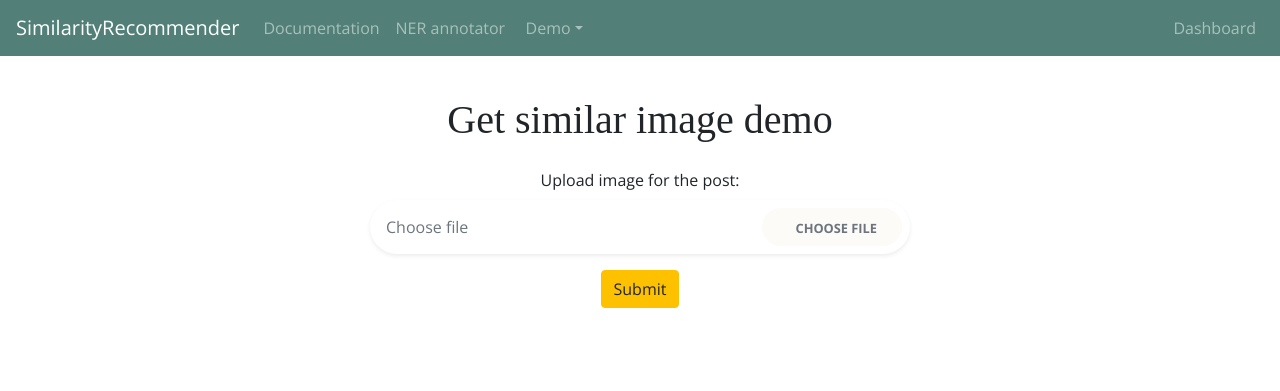
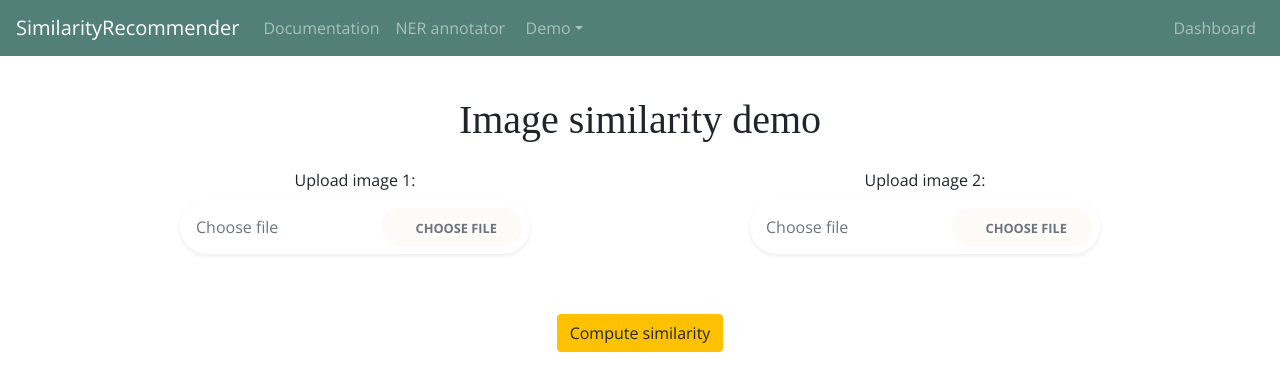
Before and after one commit to mdiannna/AIRecommenderSimilarPosts, a Python web app: template AppServer/templates/demo_similar_images.html in a window 1280 px wide. Shown: the top 391 px of the page. Run offline with Jinja, Linux system fonts and the light colour scheme; the template is opened without the code that fills it: most values are stand-ins (such as "Sample title", 1, 10 or a date in 2020); some libraries are stand-ins or nearby versions; some web fonts are replaced.

Commit message:
finished with image compute similarity & frontend for image demo

```diff
--- a/AppServer/templates/demo_similar_images.html
+++ b/AppServer/templates/demo_similar_images.html
@@ -11,11 +11,11 @@
 * ==========================================
 *
 */
-#upload {
+.upload-input {
     opacity: 0;
 }
 
-#upload-label {
+#upload-label, #upload-label2 {
     position: absolute;
     top: 50%;
     left: 1rem;
@@ -50,25 +50,55 @@
 
 {% block body %}
 
-<h1 class="ui header text-center mb-4">Get similar image demo</h1>
+<h1 class="ui header text-center mb-4">Image similarity demo</h1>
 <!-- <p>Upload image, write text, click "Post"!</p> -->
 
 
 <form>
     <div class="row">
-        <div class="col-lg-6 mx-auto text-center">
+        <div class="col-lg-4 mx-auto text-center">
 
-            <label for="" class="label">Upload image for the post:</label>
+            <label for="" class="label">Upload image 1:</label>
             <!-- Upload image input-->
             <div class="input-group mb-3 px-2 py-2 rounded-pill bg-white shadow-sm">
-                <input id="upload" type="file" onchange="readURL(this);" class="form-control border-0" name="post_image">
+                <input id="upload" type="file" onchange="readURL(this);" class="form-control border-0 upload-input" name="post_image">
                 <label id="upload-label" for="upload" class="font-weight-light text-muted">Choose file</label>
                 <div class="input-group-append">
                     <label for="upload" class="btn btn-light m-0 rounded-pill px-4"> <i class="fa fa-cloud-upload mr-2 text-muted"></i><small class="text-uppercase font-weight-bold text-muted">Choose file</small></label>
                 </div>
             </div>
 
-            <button type="submit" class="btn btn-success ">Submit</button>
+            <!-- Uploaded image area-->
+            <!-- <p class="font-italic text-center">The image uploaded will be rendered inside the box below.</p> -->
+            <div class="image-area mt-4"><img id="uploadImageResult" src="#" alt="" class="img-fluid rounded shadow-sm mx-auto d-block"></div>
+        </div>
+        <div class="col-lg-4 mx-auto text-center">
+
+
+            <!-- ------------img 2-------- -->
+            <label for="" class="label">Upload image 2:</label>
+            <!-- Upload image input-->
+            <div class="input-group mb-3 px-2 py-2 rounded-pill bg-white shadow-sm">
+                <input id="upload2" type="file" onchange="readURL(this);" class="form-control border-0 upload-input" name="post_image2">
+                <label id="upload-label2" for="upload" class="font-weight-light text-muted">Choose file</label>
+                <div class="input-group-append">
+                    <label for="upload2" class="btn btn-light m-0 rounded-pill px-4"> <i class="fa fa-cloud-upload mr-2 text-muted"></i><small class="text-uppercase font-weight-bold text-muted">Choose file</small></label>
+                </div>
+            </div>
+
+            <!-- Uploaded image area-->
+            <!-- <p class="font-italic text-center">The image uploaded will be rendered inside the box below.</p> -->
+            <div class="image-area mt-4"><img id="uploadImageResult2" src="#" alt="" class="img-fluid rounded shadow-sm mx-auto d-block"></div>
+
+
+        </div>
+    </div>
+    <div class="row">
+
+        <div class="col-lg-4 mx-auto text-center">
+
+            <button type="submit" class="btn btn-success ">Compute similarity</button>
+
         </div>
     </div>
 
@@ -90,15 +120,19 @@ function readURL(input) {
         var reader = new FileReader();
 
         reader.onload = function (e) {
-            $('#imageResult')
-                .attr('src', e.target.result);
+            if (input.id=="upload"){
+                $('#uploadImageResult').attr('src', e.target.result);
+            }
+            if (input.id=="upload2"){
+                $('#uploadImageResult2').attr('src', e.target.result);
+            }
         };
         reader.readAsDataURL(input.files[0]);
     }
 }
 
 $(function () {
-    $('#upload').on('change', function () {
+    $('.upload-input').on('change', function () {
         readURL(input);
     });
 });
@@ -107,13 +141,21 @@ $(function () {
     SHOW UPLOADED IMAGE NAME
 * ========================================== */
 var input = document.getElementById( 'upload' );
+var input2 = document.getElementById( 'upload2' );
+
 var infoArea = document.getElementById( 'upload-label' );
+var infoArea2 = document.getElementById( 'upload-label2' );
+
 
 input.addEventListener( 'change', showFileName );
 function showFileName( event ) {
   var input = event.srcElement;
   var fileName = input.files[0].name;
-  infoArea.textContent = 'File name: ' + fileName;
+  if (input.id=="upload"){
+    infoArea.textContent = 'File name: ' + fileName;
+  } else if (input.id=="upload2"){
+    infoArea2.textContent = 'File name: ' + fileName;
+  }
 }
 
 </script>
```
Also changed, not shown: AppServer/ImageSimilarityModule/examples_and_test.py (+6 -1 lines), AppServer/ImageSimilarityModule/imagesimilarity.py (+37 -14 lines).
